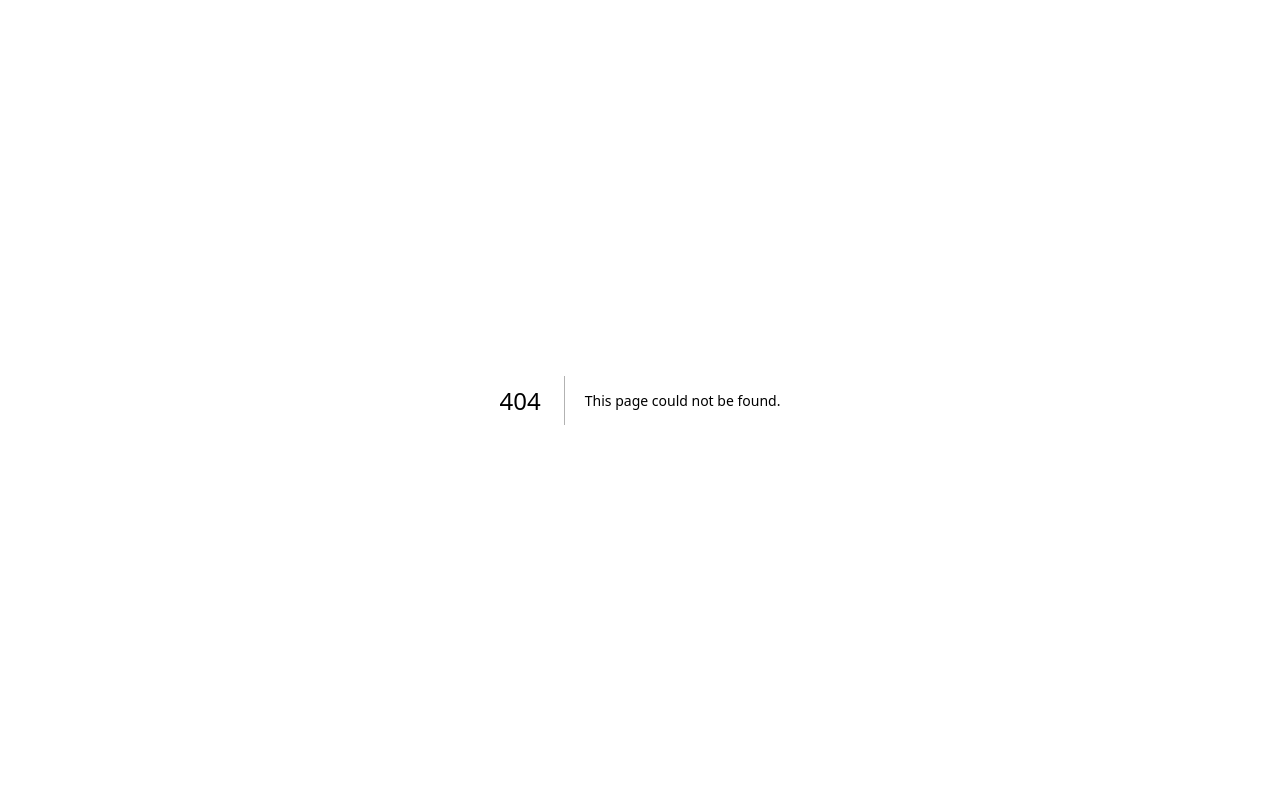
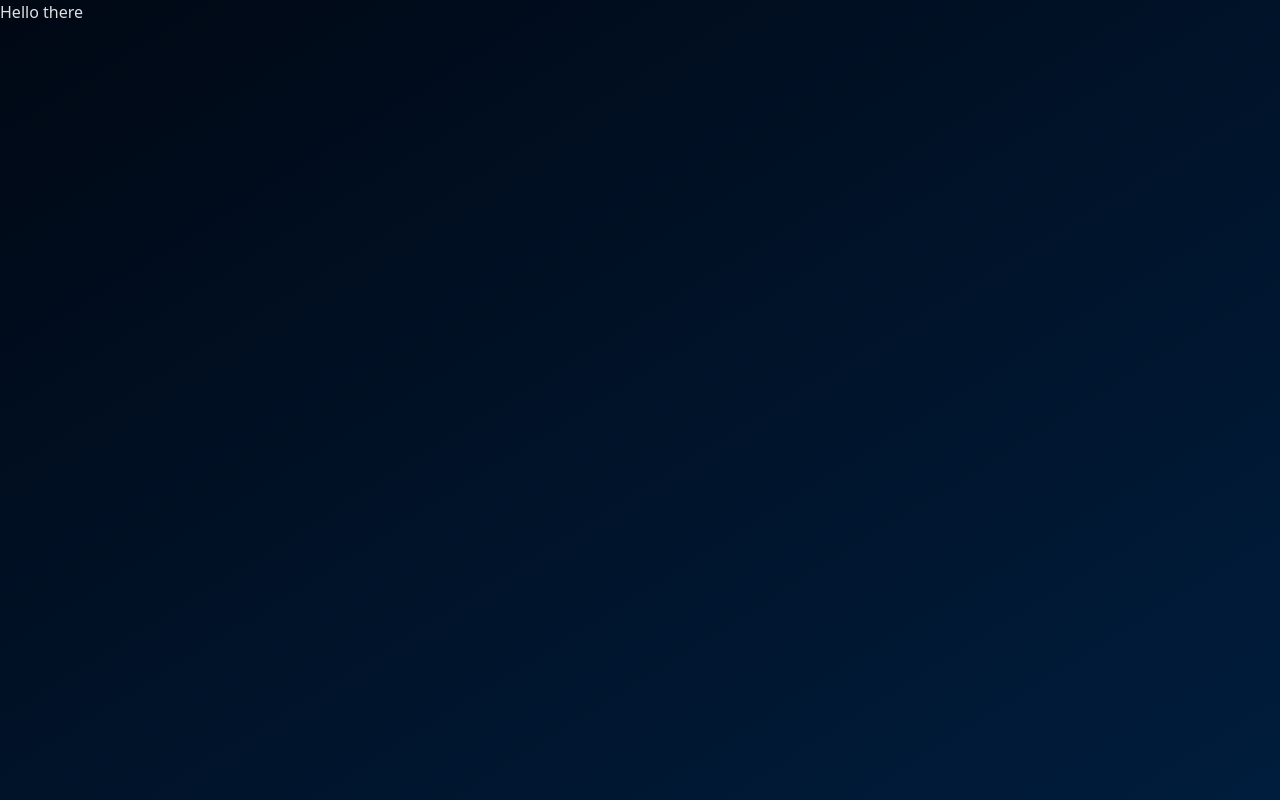
Before and after one commit to RaxPlay/chat-app-nextjs, a Next.js app: page /home in a window 1280 px wide. Before the commit this address had no page. Built offline with nearby package versions, Linux system fonts and the light colour scheme.

Commit message:
Set up home page, created necessary components, added session case, and reworked main page content

```diff
--- /dev/null
+++ b/app/components/page-components/global-chat-page.tsx
@@ -0,0 +1,9 @@
+import React from 'react'
+
+export default function GlobalChat() {
+  return (
+    <div>
+
+    </div>
+  )
+}
--- /dev/null
+++ b/app/home/page.tsx
@@ -0,0 +1,9 @@
+import React from 'react'
+
+export default function Home() {
+  return (
+    <div>
+      Hello there
+    </div>
+  )
+}
--- a/app/page.tsx
+++ b/app/page.tsx
@@ -1,11 +1,9 @@
-import AuthNavbar from "./components/auth-components/auth-navbar"
+import SignInPage from "./sign-in/page"
 
 export default function page() {
   return (
     <div>
-      <AuthNavbar/>
-
-      Hello World
+      <SignInPage></SignInPage>
     </div>
   )
 }
--- a/app/sign-in/page.tsx
+++ b/app/sign-in/page.tsx
@@ -1,8 +1,14 @@
 import AuthNavbar from "../components/auth-components/auth-navbar";
 import { signInAction } from "../api/auth";
 import SocialSignInButton from "../components/auth-components/social-sign-in-button";
+import { getSession } from "@/lib/auth"
+import { redirect } from "next/navigation";
 
-export default function SignInPage() {
+export default async function SignInPage() {
+  const session = await getSession();
+
+  if(session) redirect("/home")
+
   return (
     <>
       <AuthNavbar />
--- a/app/sign-up/page.tsx
+++ b/app/sign-up/page.tsx
@@ -1,8 +1,14 @@
 import AuthNavbar from "../components/auth-components/auth-navbar";
 import { signUpAction } from "../api/auth";
 import SocialSignInButton from "../components/auth-components/social-sign-in-button";
+import { getSession } from "@/lib/auth";
+import { redirect } from "next/navigation";
 
-export default function SignUpPage() {
+export default async function SignUpPage() {
+  const session = await getSession();
+
+  if (session) redirect("/home");
+
   return (
     <>
       <AuthNavbar />
```
Also changed, not shown: app/components/page-components/regular-navbar.tsx (added).
